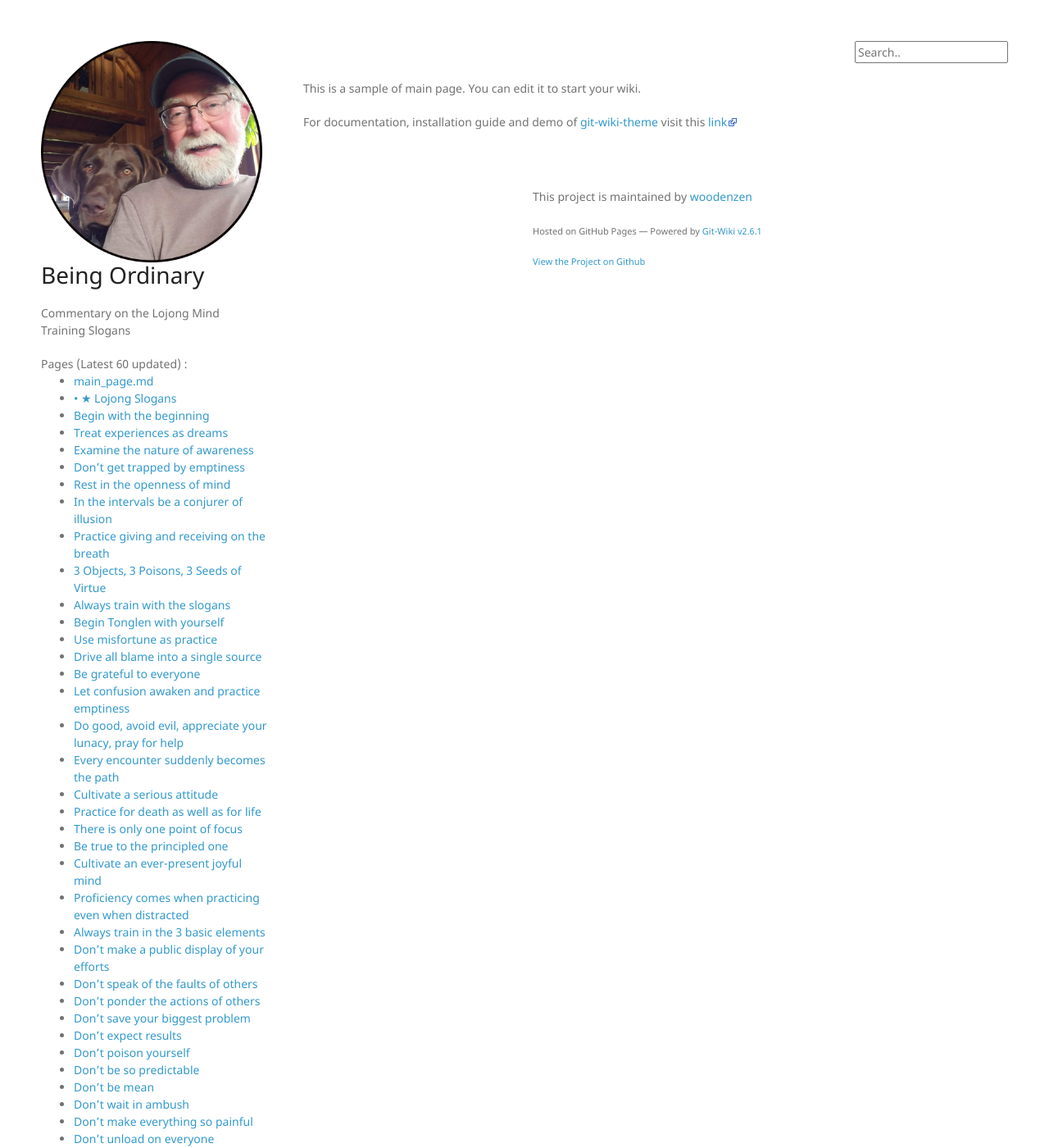
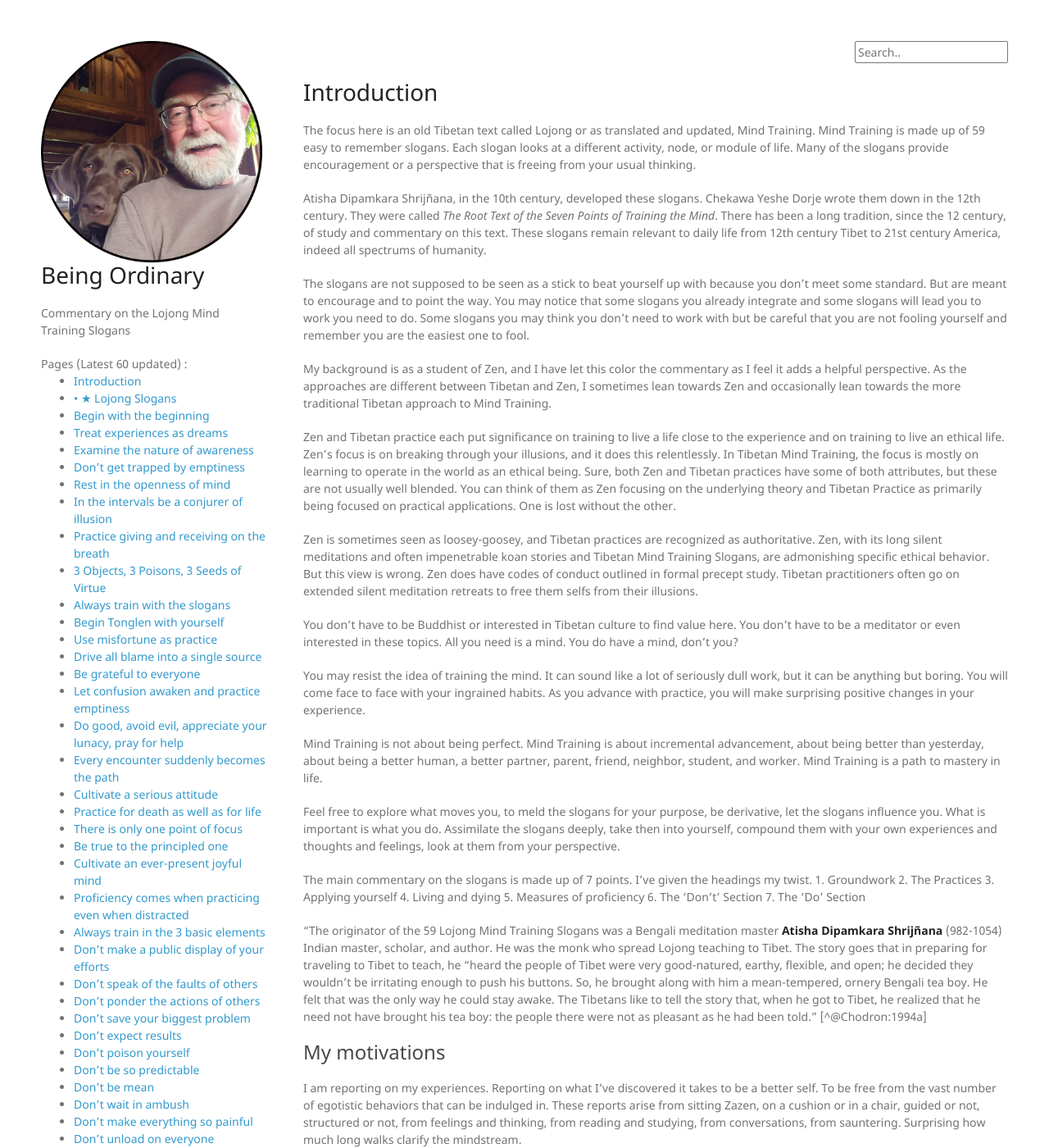
Before and after one commit to woodenzen/zettelkasten, a Jekyll site: the page built from notes/main_page.md, in a window 1280 px wide and 1400 px high. Shown: the whole window at 82% size. Built offline with Jekyll 4.4.1, drawn with Linux system fonts in a browser that asks for light colours; nearby versions of some CDN libraries; our own code applies the rules of GitHub Pages for plain Markdown files; some of the changed text lies outside the part shown.

Commit message:
12/1/2020

```diff
--- a/notes/main_page.md
+++ b/notes/main_page.md
@@ -2,6 +2,46 @@
 redirect_from: "/"
 ---
 
-This is a sample of main page. You can edit it to start your wiki.
+# Introduction
 
-For documentation, installation guide and demo of [git-wiki-theme](git-wiki-theme) visit this [link](http://drassil.github.io/git-wiki/)
+The focus here is an old Tibetan text called Lojong or as translated and updated, Mind Training. Mind Training is made up of 59 easy to remember slogans. Each slogan looks at a different activity, node, or module of life. Many of the slogans provide encouragement or a perspective that is freeing from your usual thinking.
+
+Atisha Dipamkara Shrijñana, in the 10th century, developed these slogans. Chekawa Yeshe Dorje wrote them down in the 12th century. They were called _The Root Text of the Seven Points of Training the Mind_. There has been a long tradition, since the 12 century, of study and commentary on this text. These slogans remain relevant to daily life from 12th century Tibet to 21st century America, indeed all spectrums of humanity.
+
+The slogans are not supposed to be seen as a stick to beat yourself up with because you don't meet some standard. But are meant to encourage and to point the way. You may notice that some slogans you already integrate and some slogans will lead you to work you need to do. Some slogans you may think you don't need to work with but be careful that you are not fooling yourself and remember you are the easiest one to fool.
+
+My background is as a student of Zen, and I have let this color the commentary as I feel it adds a helpful perspective. As the approaches are different between Tibetan and Zen, I sometimes lean towards Zen and occasionally lean towards the more traditional Tibetan approach to Mind Training.
+
+Zen and Tibetan practice each put significance on training to live a life close to the experience and on training to live an ethical life. Zen's focus is on breaking through your illusions, and it does this relentlessly. In Tibetan Mind Training, the focus is mostly on learning to operate in the world as an ethical being. Sure, both Zen and Tibetan practices have some of both attributes, but these are not usually well blended. You can think of them as Zen focusing on the underlying theory and Tibetan Practice as primarily being focused on practical applications. One is lost without the other.
+
+Zen is sometimes seen as loosey-goosey, and Tibetan practices are recognized as authoritative. Zen, with its long silent meditations and often impenetrable koan stories and Tibetan Mind Training Slogans, are admonishing specific ethical behavior. But this view is wrong. Zen does have codes of conduct outlined in formal precept study. Tibetan practitioners often go on extended silent meditation retreats to free them selfs from their illusions.
+
+You don't have to be Buddhist or interested in Tibetan culture to find value here. You don't have to be a meditator or even interested in these topics. All you need is a mind. You do have a mind, don't you?
+
+You may resist the idea of training the mind. It can sound like a lot of seriously dull work, but it can be anything but boring. You will come face to face with your ingrained habits. As you advance with practice, you will make surprising positive changes in your experience.
+
+Mind Training is not about being perfect. Mind Training is about incremental advancement, about being better than yesterday, about being a better human, a better partner, parent, friend, neighbor, student, and worker. Mind Training is a path to mastery in life.
+
+Feel free to explore what moves you, to meld the slogans for your purpose, be derivative, let the slogans influence you. What is important is what you do. Assimilate the slogans deeply, take then into yourself, compound them with your own experiences and thoughts and feelings, look at them from your perspective.
+
+The main commentary on the slogans is made up of 7 points. I've given the headings my twist.
+    1. Groundwork
+    2. The Practices
+    3. Applying yourself
+    4. Living and dying
+    5. Measures of proficiency
+    6. The 'Don't' Section
+    7. The 'Do' Section
+
+"The originator of the 59 Lojong Mind Training Slogans was a Bengali meditation master **Atisha Dipamkara Shrijñana** (982-1054) Indian master, scholar, and author. He was the monk who spread Lojong teaching to Tibet. The story goes that in preparing for traveling to Tibet to teach, he "heard the people of Tibet were very good-natured, earthy, flexible, and open; he decided they wouldn't be irritating enough to push his buttons. So, he brought along with him a mean-tempered, ornery Bengali tea boy. He felt that was the only way he could stay awake. The Tibetans like to tell the story that, when he got to Tibet, he realized that he need not have brought his tea boy: the people there were not as pleasant as he had been told." [^@Chodron:1994a]
+
+### My motivations
+
+I am reporting on my experiences. Reporting on what I've discovered it takes to be a better self. To be free from the vast number of egotistic behaviors that can be indulged in. These reports arise from sitting Zazen, on a cushion or in a chair, guided or not, structured or not, from feelings and thinking, from reading and studying, from conversations, from sauntering. Surprising how much long walks clarify the mindstream.
+
+I'm not so different than you. I'm working to become ordinary. It is a process with ups and downs, successes and failures, and many lessons that point to work to be done. Perfection is not in the cards, but it is the stars which, when aimed at, maybe the Moon will be hit.
+
+The goal is to recommit too caring for the world and as a reminder to encourage the future self. To help when working on mental fitness and 'adulting.' To be reminded to operate in the world with love and compassion. These are tips put together in moments of clarity to help when caught up in stuff that can't be controlled. Continue the conversation anytime: will@kestrelcreek.com.
+
+
+[^@Chodron:1994a]: Pema Chödrön (1994): _Start where you are: a guide to compassionate living_, Boston: Shambhala - @Chodron:1994a
```
Also changed, not shown: notes/201902280516  Ω • ★ Lojong Slogans.md (+0 -2 lines), notes/201904100507  Ω Be patient either way.md (+7 -8 lines), 2 other files.
